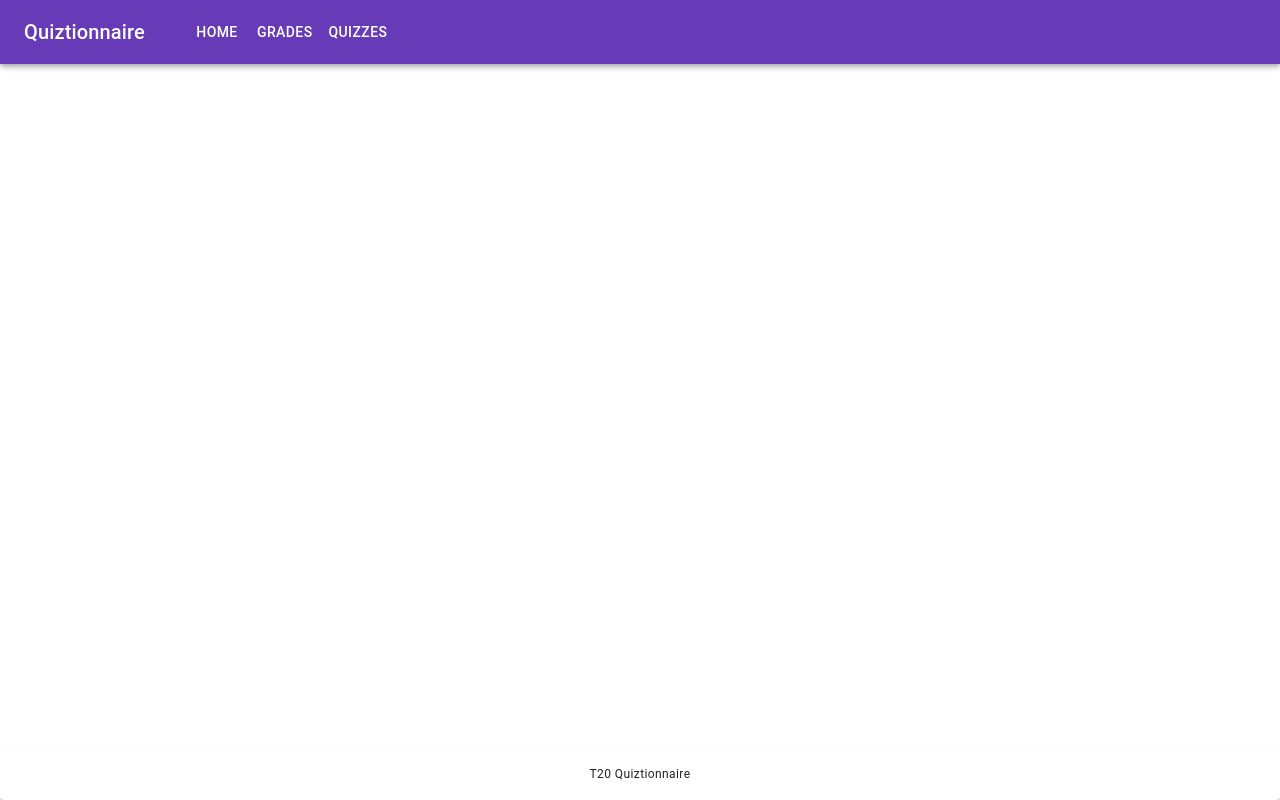
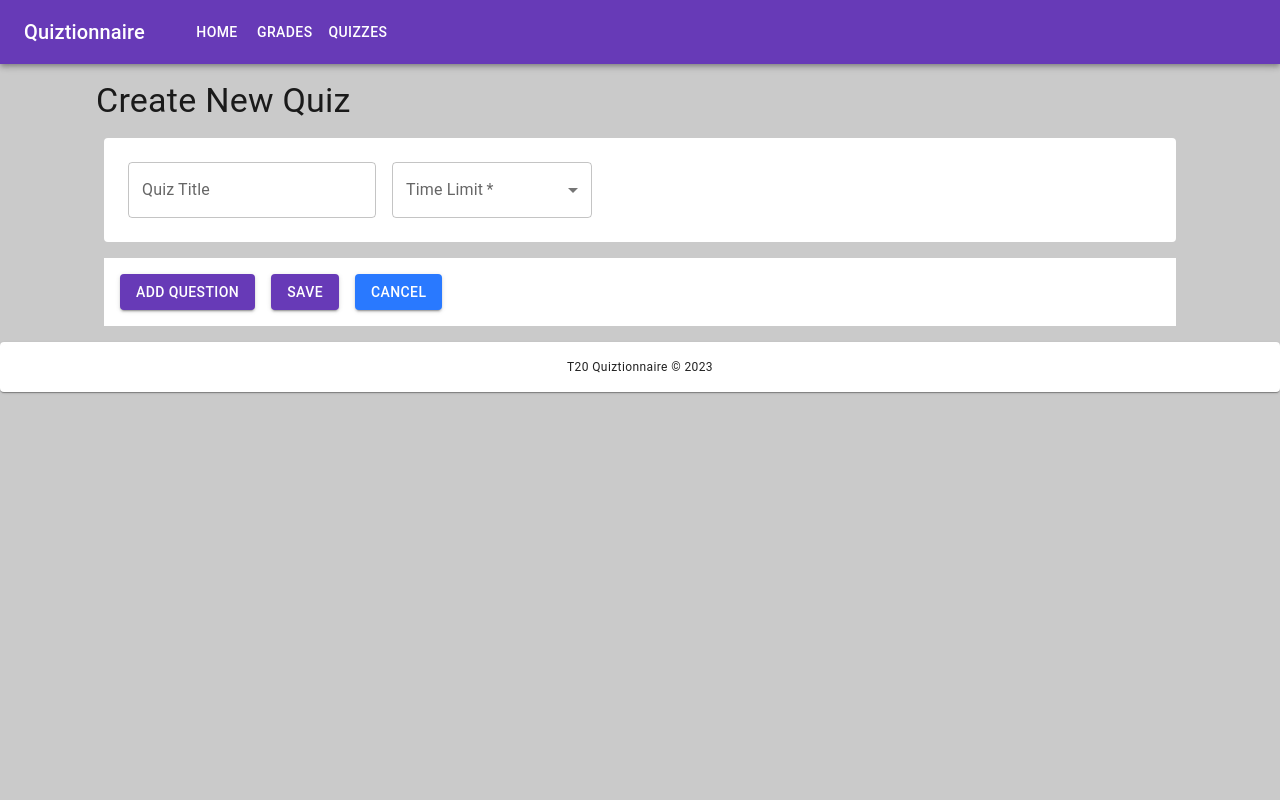
Before and after one commit to jamest11/comp3078_frontend, a React (Create React App) app: page /create-quiz in a window 1280 px wide. Built offline with nearby package versions, Linux system fonts and the light colour scheme.

Commit message:
Create quiz creation page

```diff
--- a/package.json
+++ b/package.json
@@ -13,6 +13,7 @@
     "axios": "^1.2.3",
     "react": "^18.2.0",
     "react-dom": "^18.2.0",
+    "react-hook-form": "^7.43.1",
     "react-router-dom": "^6.8.0",
     "react-scripts": "5.0.1",
     "web-vitals": "^2.1.4"
--- a/src/App.js
+++ b/src/App.js
@@ -6,6 +6,7 @@ import Layout, { theme } from './common/Layout';
 import { getQuiz } from './services/dummyApi';
 import Quiz from './student/quiz/Quiz';
 import { Route, Routes } from 'react-router-dom';
+import CreateQuiz from './instructor/create-quiz/CreateQuiz';
 
 
 function App() {
@@ -31,6 +32,12 @@ function App() {
               <Quiz quizData={quiz} course={course} />
             }
           />
+          <Route
+            path="/create-quiz"
+            element={
+              <CreateQuiz />
+            }
+          />
         </Routes>
       </Layout>
     </ThemeProvider>
--- a/src/common/Layout.js
+++ b/src/common/Layout.js
@@ -7,6 +7,9 @@ const theme = createTheme({
   palette: {
     primary: deepPurple,
     secondary: blue,
+    background: {
+      default: '#CACACA'
+    }
   },
 });
 
@@ -18,18 +21,17 @@ const Layout = ({ children }) => {
       <Container component="main">
         { children }
       </Container>
-      <Paper sx={{ width: '100%', position: 'fixed', bottom: 0, height: 50 }}>
+      <Paper sx={{ width: '100%', position: 'sticky', bottom: 0, height: 50 }}>
         <Box
           sx={{
             flexGrow: 1,
             justifyContent: "center",
             alignItems: 'center',
             display: "flex",
-            mb: 2,
             height: 50
           }}
         >
-          <Typography variant="caption" sx={{ textAlign: 'center' }}>T20 Quiztionnaire</Typography>
+          <Typography variant="caption" sx={{ textAlign: 'center' }}>T20 Quiztionnaire © 2023</Typography>
         </Box>
       </Paper>
     </Box>
--- /dev/null
+++ b/src/instructor/create-quiz/CreateQuiz.js
@@ -0,0 +1,79 @@
+import { Container, Box, FormGroup, TextField, InputLabel, Select, MenuItem, Button, FormControl, Typography } from "@mui/material";
+import { useState } from "react";
+import { useForm, useFieldArray } from "react-hook-form";
+import QuizQuestion from "../../instructor/create-quiz/QuizQuestion";
+
+const CreateQuiz = () => {
+  const { register, handleSubmit, setError, getValues, control, formState: { errors } } = useForm();
+
+  const { fields, append, remove } = useFieldArray({
+    control,
+    name: 'questions',
+  });
+
+  const onSubmit = (data) => {
+    console.log(data);
+  };
+
+  const addQuestion = () => {
+    append({ title: '', r1: '', r2: '', r3: '', r4: '', a: '' });
+  };
+
+  return (
+    <Container maxWidth="lg" sx={{ mt: 2 }}>
+      <Typography variant="h4" sx={{ m: 1 }}>Create New Quiz</Typography>
+      <Box
+          component="form"
+          onSubmit={handleSubmit(onSubmit)}
+          noValidate
+          autoComplete="off"
+      >
+        <FormGroup row sx={{ backgroundColor: 'white', p: 2, m: 2, borderRadius: 1}}>
+          <TextField
+            sx={{ m: 1 }}
+            variant="outlined"
+            label="Quiz Title"
+            error={!!errors.title}
+            {...register('title', {
+              required: {
+                value: true
+              },
+            })}
+          />
+          <FormControl required sx={{ m: 1 }}>
+            <InputLabel id="quiz-time-limit-label">Time Limit</InputLabel>
+            <Select
+              sx={{ width: 200 }}
+              labelId="quiz-time-limit-label"
+              label="Time Limit"
+              id="quiz-time-limit"
+              defaultValue=""
+              error={!!errors.timeLimit}
+              {...register('timeLimit', {
+                required: {
+                  value: true
+                }
+              })}
+            >
+              <MenuItem value={60}>1:00</MenuItem>
+              <MenuItem value={300}>5:00</MenuItem>
+              <MenuItem value={600}>10:00</MenuItem>
+            </Select>
+          </FormControl>
+        </FormGroup>
+
+        {fields.map((item, index) => (
+          <QuizQuestion key={item.id} index={index} register={register} errors={errors} remove={remove} />
+        ))}
+
+        <FormGroup row sx={{ gap: 2, m: 2, p: 2, backgroundColor: 'white' }}>
+        <Button variant="contained" onClick={addQuestion}>Add Question</Button>
+          <Button type="submit" variant="contained" color="primary">Save</Button>
+          <Button variant="contained" color="secondary">Cancel</Button>
+        </FormGroup>
+      </Box>
+    </Container>
+  );
+};
+
+export default CreateQuiz;
--- /dev/null
+++ b/src/instructor/create-quiz/QuizQuestion.js
@@ -0,0 +1,100 @@
+import { Box, TextField, Typography, FormControl, InputLabel, Select, MenuItem, Button } from "@mui/material";
+
+const QuizQuestion = ({ register, errors, index, remove}) => {
+
+  return (
+    <Box
+      component="div"
+      sx={{
+        borderRadius: 2,
+        p: 2,
+        m: 2 ,
+        backgroundColor: 'white'
+      }}
+      >
+      <Typography variant="h5" sx={{ mb: 1 }}>Question {index + 1}</Typography>
+      <div>
+        <TextField
+          variant="outlined"
+          label="Question"
+          rows={4}
+          sx={{ m: 1, width: '62ch' }}
+          multiline
+          {...register(`questions.${index}.title`, {
+            required: {
+              value: true
+            }
+          })}
+        />
+      </div>
+      <div>
+        <TextField
+          variant="outlined"
+          label="Option A"
+          sx={{ m: 1, width: '30ch' }}
+          {...register(`questions.${index}.r1`, {
+            required: {
+              value: true
+            }
+          })}
+        />
+        <TextField
+          variant="outlined"
+          label="Option B"
+          sx={{ m: 1, width: '30ch' }}
+          {...register(`questions.${index}.r2`, {
+            required: {
+              value: true
+            }
+          })}
+        />
+      </div>
+      <div>
+        <TextField
+          variant="outlined"
+          label="Option C"
+          sx={{ m: 1, width: '30ch' }}
+          {...register(`questions.${index}.r3`, {
+            required: {
+              value: true
+            }
+          })}
+        />
+        <TextField
+          variant="outlined"
+          label="Option D"
+          sx={{ m: 1, width: '30ch' }}
+          {...register(`questions.${index}.r4`, {
+            required: {
+              value: true
+            }
+          })}
+        />
+      </div>
+      <div>
+        <FormControl required sx={{ m: 1, width: 190 }}>
+          <InputLabel id="question-correct-response-label">Correct Response</InputLabel>
+          <Select
+            labelId="question-correct-response-label"
+            label="Correct Response"
+            id="question-correct-response"
+            defaultValue=""
+            {...register(`questions.${index}.a`, {
+              required: {
+                value: true
+              }
+            })}
+          >
+            <MenuItem value={'r1'}>A</MenuItem>
+            <MenuItem value={'r2'}>B</MenuItem>
+            <MenuItem value={'r3'}>C</MenuItem>
+            <MenuItem value={'r4'}>D</MenuItem>
+          </Select>
+        </FormControl>
+      </div>
+      <Button variant="contained" onClick={() => remove(index)} sx={{ m: 1 }}>Remove</Button>
+    </Box>
+  );
+};
+
+export default QuizQuestion;
```
Also changed, not shown: 1 other file (tests, documents, lock files or other folders).
